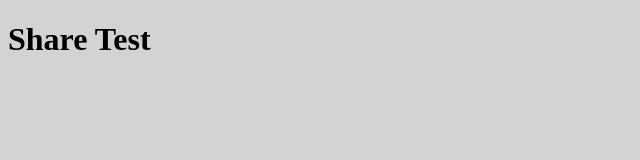
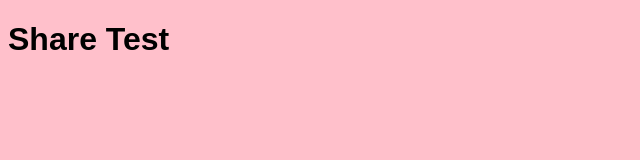
Before and after one commit to greggfine/share-test, a plain HTML site: page index.html in a window 1280 px wide. Shown: the whole page, without its empty margins (0-640 px from the left). Drawn offline with Linux system fonts and the light colour scheme.

Commit message:
changed body bg color to pink and made font-family Arial

```diff
--- a/styles.css
+++ b/styles.css
@@ -1,3 +1,4 @@
 body{
-	background-color: lightgrey;
+	background-color: pink;
+	font-family: Arial, sans-serif;
 }
```
